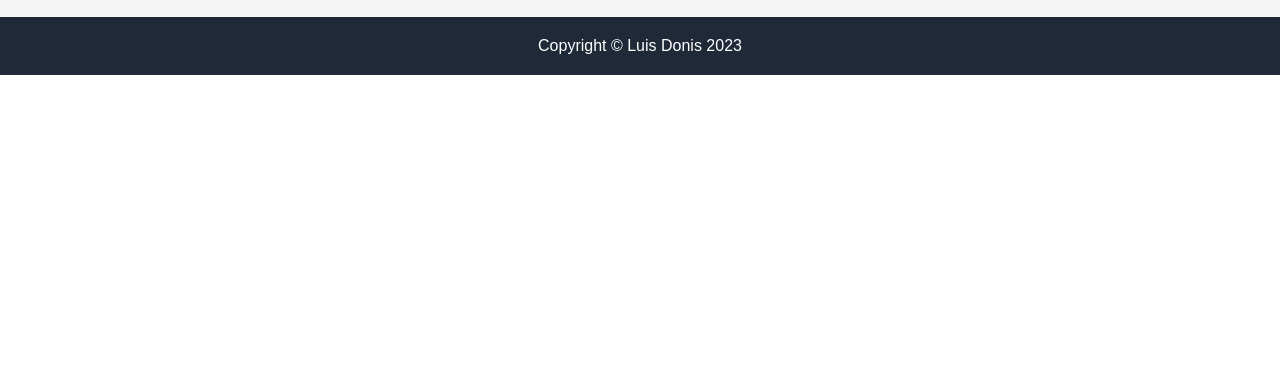
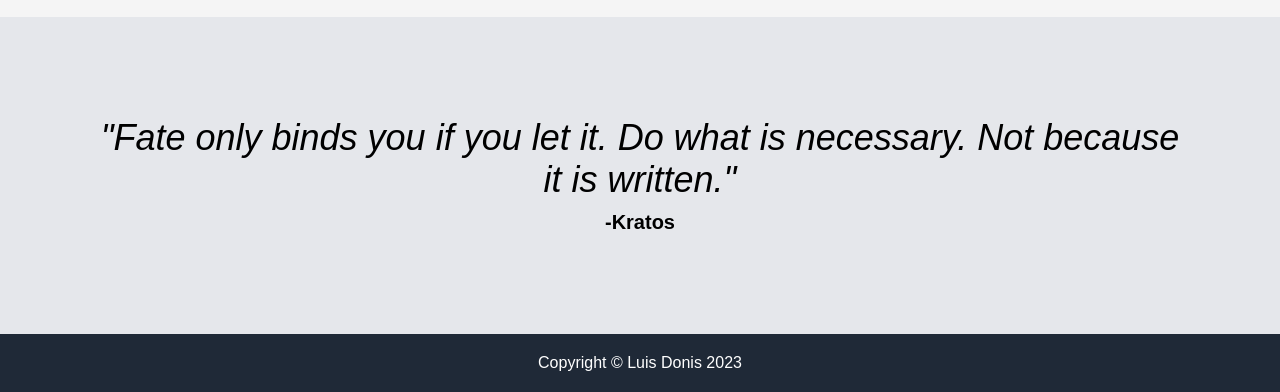
Before and after one commit to ldonis6/landing_page, a plain HTML site: page index.html in a window 1280 px wide. Shown: the part 853-1245 px from the top of the page. Before the commit the page ends 928 px from the top, so only its background shows below. Drawn offline with Linux system fonts and the light colour scheme.

Commit message:
Added quote section

```diff
--- a/index.html
+++ b/index.html
@@ -46,6 +46,14 @@
                 <div class="text">This is some subtext under an illustration or image.</div>
              </div>
         </div>
+        <div class="quote-container">
+            <div class="quote">
+                <p>"Fate only binds you if you let it. Do what is necessary. Not because it is written."</p>
+            </div>
+            <div class="author">
+                <p>-Kratos</p>
+            </div>
+        </div>
         <div class="footer">
             <p>Copyright <span>&#169;</span> Luis Donis 2023</p>
           </div>
--- a/style.css
+++ b/style.css
@@ -84,6 +84,8 @@ button {
     font-weight: bold;
 }
 
+/*information*/
+
 .information,
 .info-title {
     background-color: whitesmoke;
@@ -117,3 +119,25 @@ button {
     text-align: center;
     padding: 20px;
 }
+
+/*quote*/
+
+.quote-container {
+    display: flex;
+    flex-direction: column;
+    background-color: #e5e7eb;
+    padding: 100px;
+    align-items: center;
+}
+.quote {
+    font-size: 36px;
+    font-style: italic;
+    font-weight: lighter;
+    text-align: center;
+}
+.author {
+    display: flex;
+    font-weight: bold;
+    font-size: 20px;
+    margin-top: 10px;
+}
```
